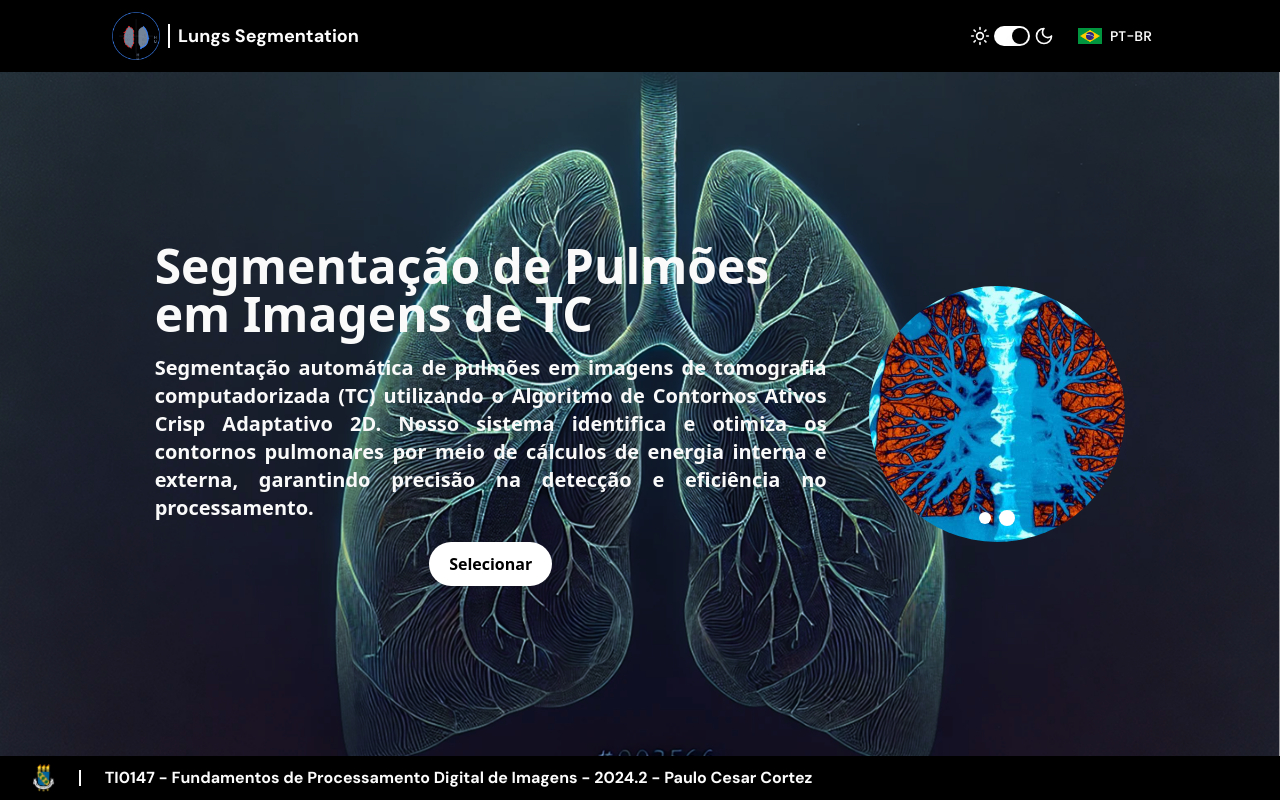
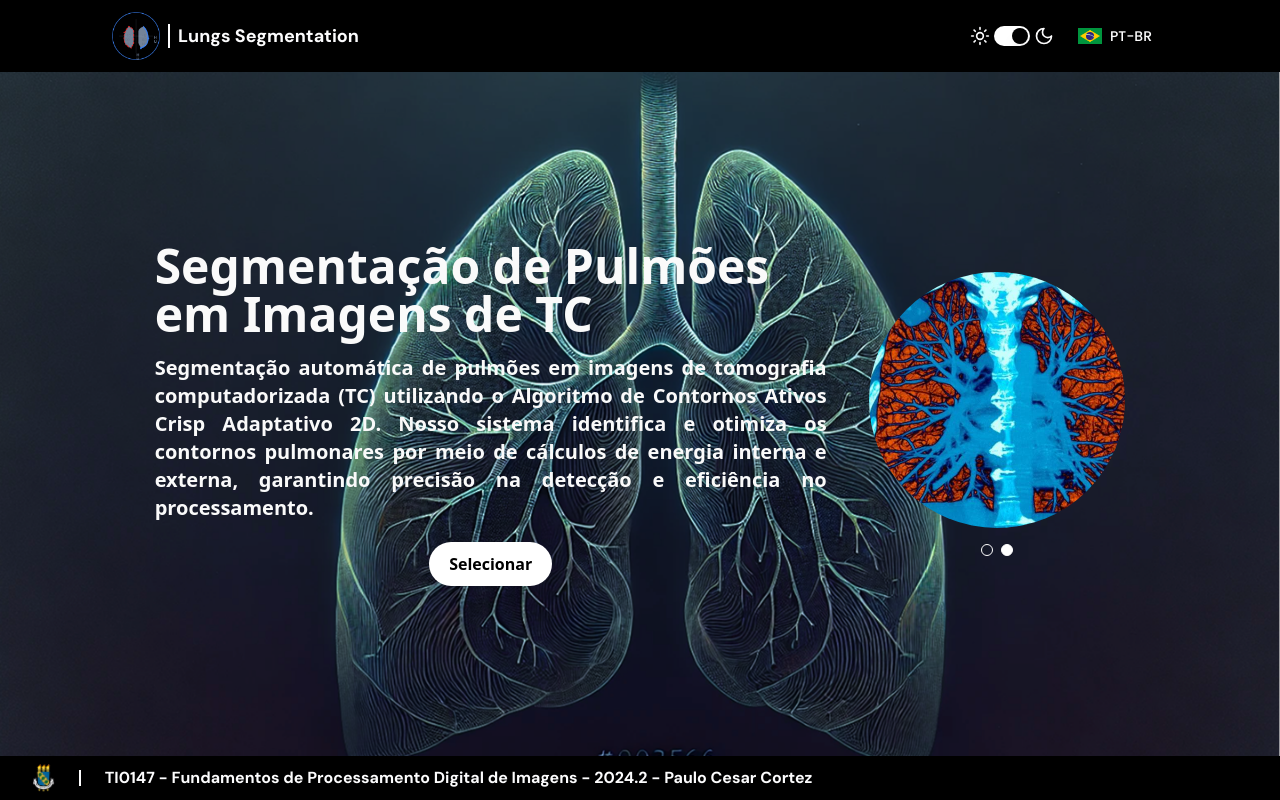
Before and after one commit to kelvinleandro/lung-segmentation-client, a React (Vite) app: page / in a window 1280 px wide. Built offline with nearby package versions, Linux system fonts and the light colour scheme; what @cornerstonejs/core, @cornerstonejs/dicom-image-loader would draw is missing.

Commit message:
feat: botao do hero slider agora deixar trocar slides

```diff
--- a/src/components/ui/hero-slider.tsx
+++ b/src/components/ui/hero-slider.tsx
@@ -1,4 +1,4 @@
-import { useState, useEffect, ReactNode } from 'react';
+import { useState, useEffect, ReactNode } from "react";
 
 interface HeroSliderProps {
   children: ReactNode[];
@@ -6,7 +6,11 @@ interface HeroSliderProps {
   autoSlideInterval?: number;
 }
 
-const HeroSlider: React.FC<HeroSliderProps> = ({ children: slides, autoSlide = true, autoSlideInterval = 5000 }) => {
+const HeroSlider: React.FC<HeroSliderProps> = ({
+  children: slides,
+  autoSlide = true,
+  autoSlideInterval = 5000,
+}) => {
   const [curr, setCurr] = useState(0);
 
   useEffect(() => {
@@ -19,26 +23,39 @@ const HeroSlider: React.FC<HeroSliderProps> = ({ children: slides, autoSlide = t
     return () => clearInterval(slideInterval);
   }, [autoSlide, autoSlideInterval, slides.length]);
 
+  const goToSlide = (index: number) => {
+    setCurr(index);
+  };
+
   return (
+    <div className="flex flex-col items-center">
+      {/* Slider Container */}
       <div className="relative w-64 h-64 rounded-full overflow-hidden flex items-center justify-center">
-      {/* Container dos slides (fixo, sem border-radius individual) */}
+        {/* Slides */}
         <div
           className="flex w-full h-full transition-transform ease-out duration-500"
           style={{ transform: `translateX(-${curr * 100}%)` }}
         >
           {slides.map((slide, index) => (
-          <div key={index} className="w-64 h-64 flex-shrink-0 flex items-center justify-center">
+            <div
+              key={index}
+              className="w-64 h-64 flex-shrink-0 flex items-center justify-center"
+            >
               {slide}
             </div>
           ))}
         </div>
+      </div>
 
-      {/* Indicadores */}
-      <div className="absolute bottom-4 flex items-center justify-center w-full gap-2">
+      {/* Indicators (Dots) */}
+      <div className="flex items-center justify-center w-full gap-2 mt-4">
         {slides.map((_, i) => (
           <div
             key={i}
-            className={`transition-all w-3 h-3 bg-white rounded-full ${curr === i ? 'p-2' : 'bg-opacity-50'}`}
+            onClick={() => goToSlide(i)}
+            className={`transition-all w-3 h-3 border border-white rounded-full cursor-pointer ${
+              curr === i ? "p-1 bg-white" : "bg-transparent"
+            }`}
           />
         ))}
       </div>
```
Also changed, not shown: src/pages/home.tsx (+8 -11 lines). Lines whose indentation alone changed are shown as unchanged.
